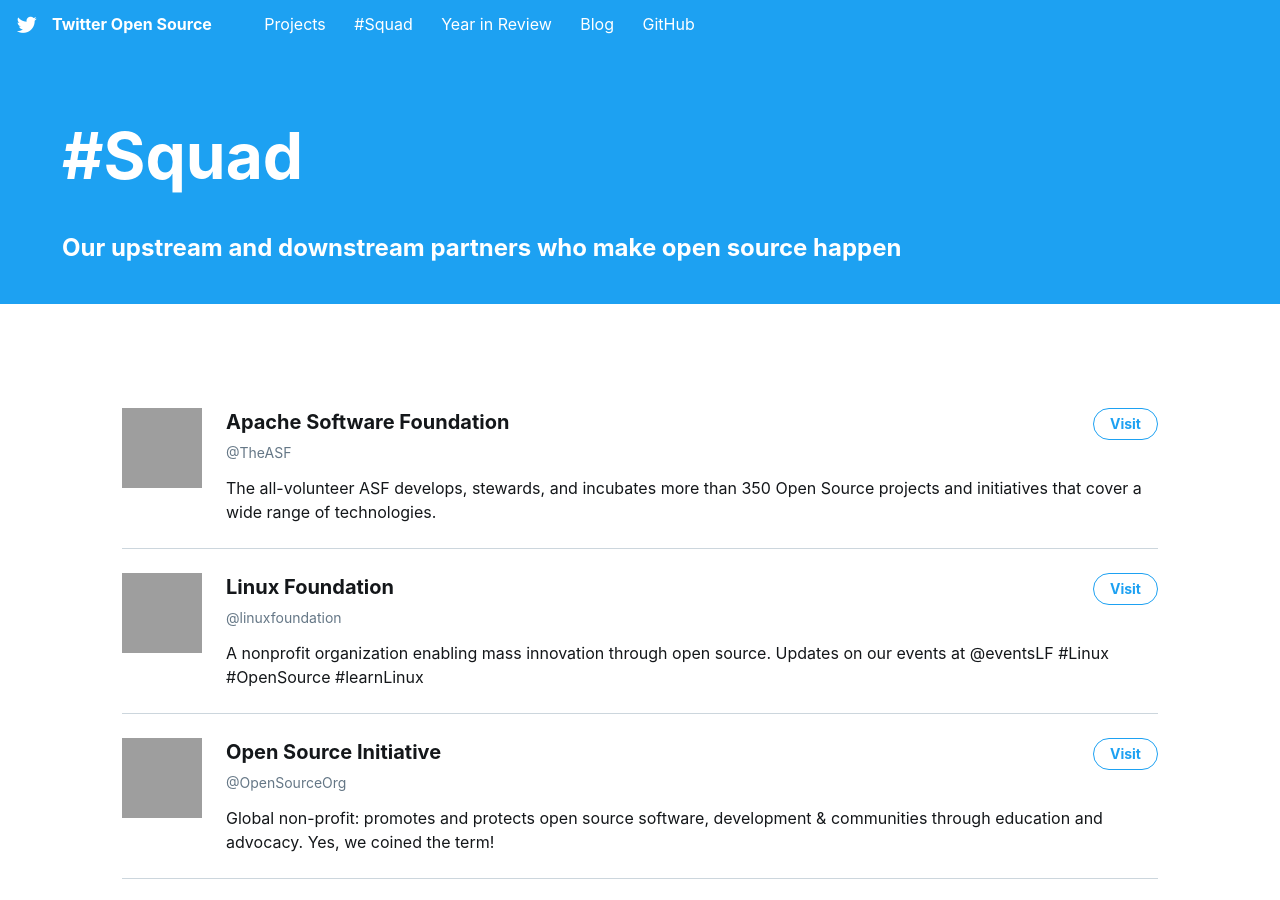
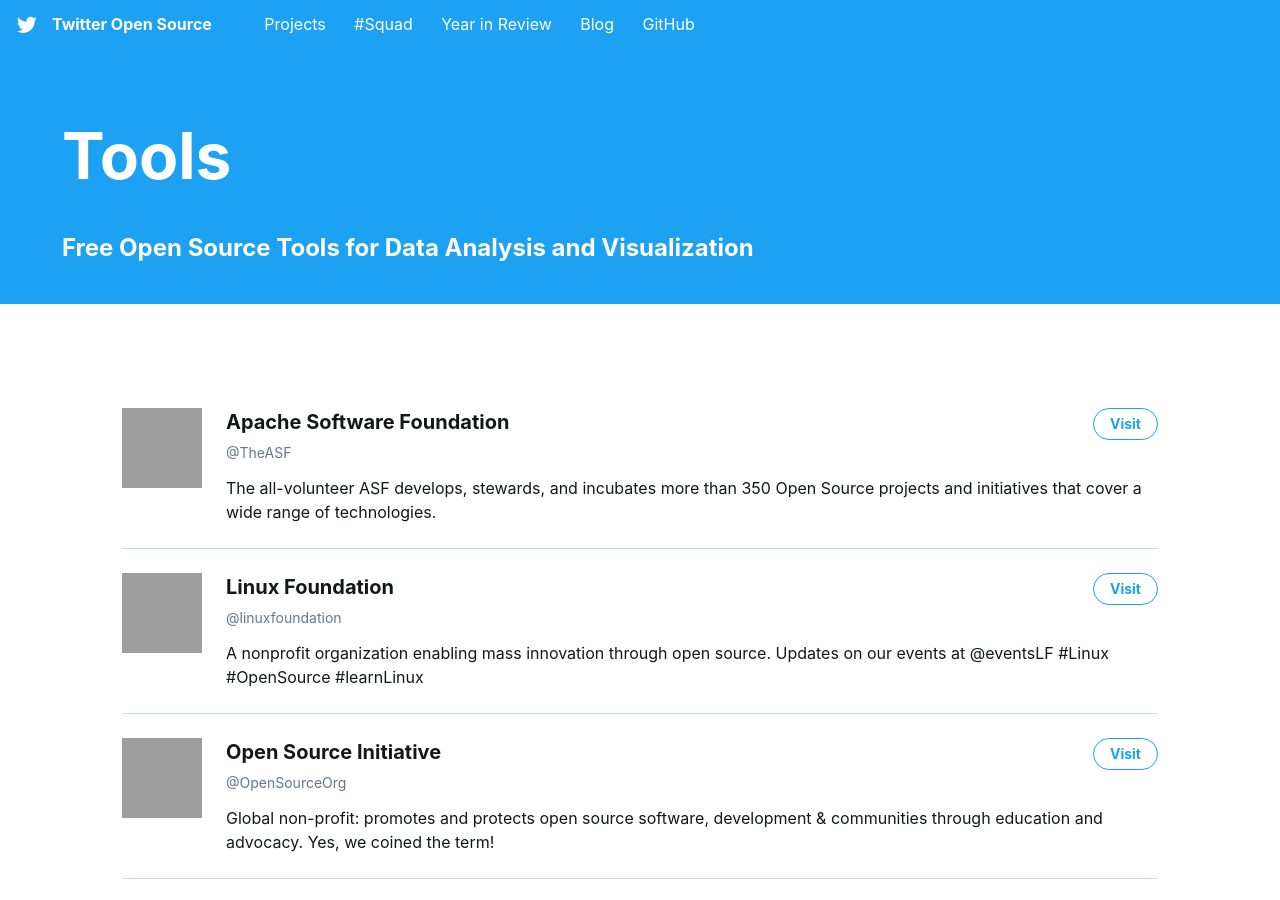
Before and after one commit to twitter/opensource-website, a Jekyll site: the page built from memberships.html, in a window 1280 px wide and 900 px high, cut to the strip 0-900 px from the top of the window. Built offline with Jekyll 4.4.1, drawn with Linux system fonts in a browser that asks for light colours; some web fonts are replaced; grey boxes are pictures that could not be loaded.

Commit message:
Update memberships.html

```diff
--- a/memberships.html
+++ b/memberships.html
@@ -1,7 +1,7 @@
 ---
 layout: default
-title: Memberships | Twitter Open Source
-description: Twitter Open Source Website
+title: Tools
+description: Free Open Source Tools for Data Analysis and Visualization
 keywords: twitter, open, source, open source, finatra, finagle, scala
 url: https://opensource.twitter.com
 custom_css: memberships.css
@@ -11,8 +11,8 @@
 <div class="header squad-header">
     <div class="Grid container">
         <div id="header-text" class="Grid-cell">
-			<h1 class="large-title">#Squad</h1>
-			<h1 class="squad-subheading">Our upstream and downstream partners who make open source happen</h1>
+            <h1 class="large-title">Tools</h1>
+            <h1 class="squad-subheading">Free Open Source Tools for Data Analysis and Visualization</h1>
         </div>
     </div>
 </div>
```
Lines whose indentation alone changed are shown as unchanged.
